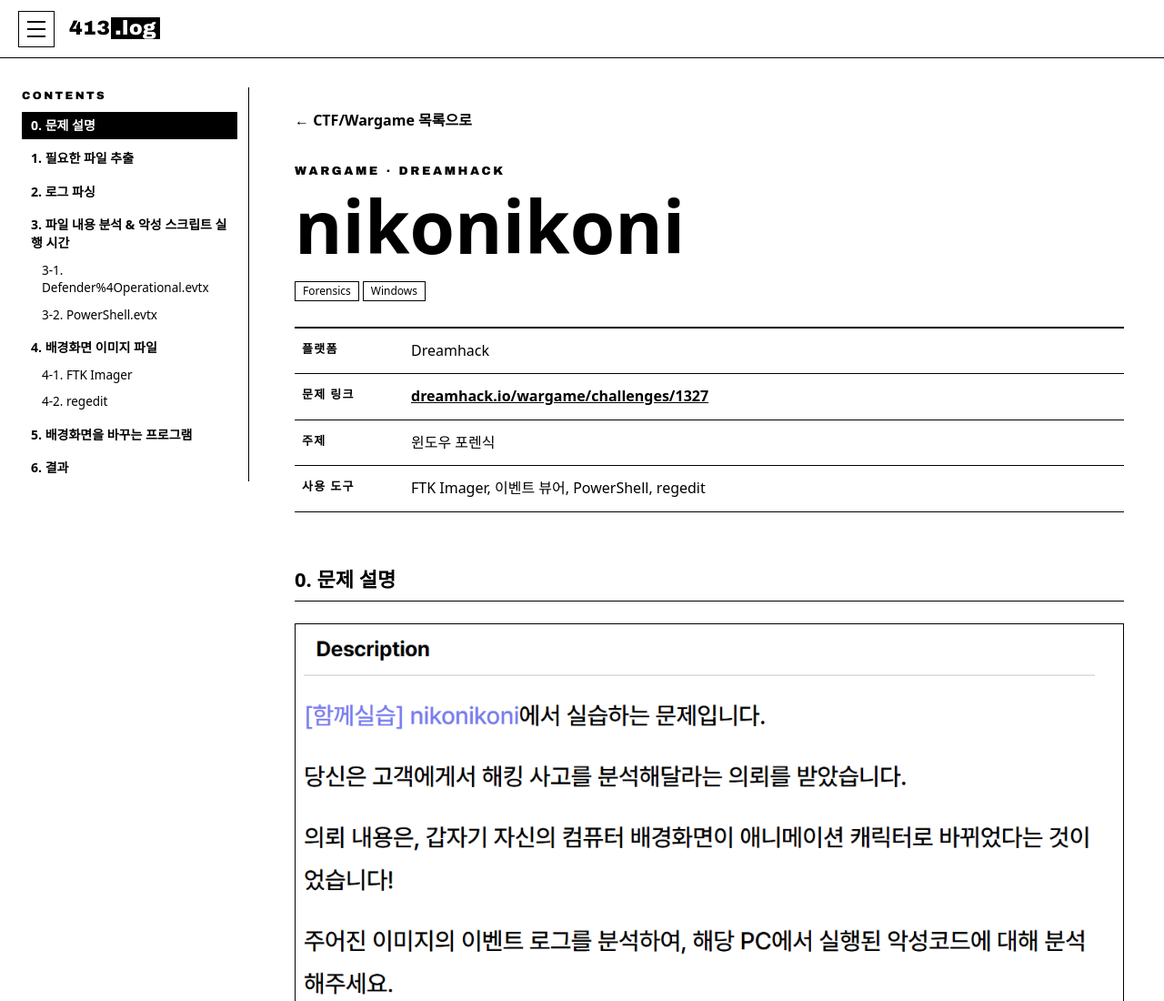
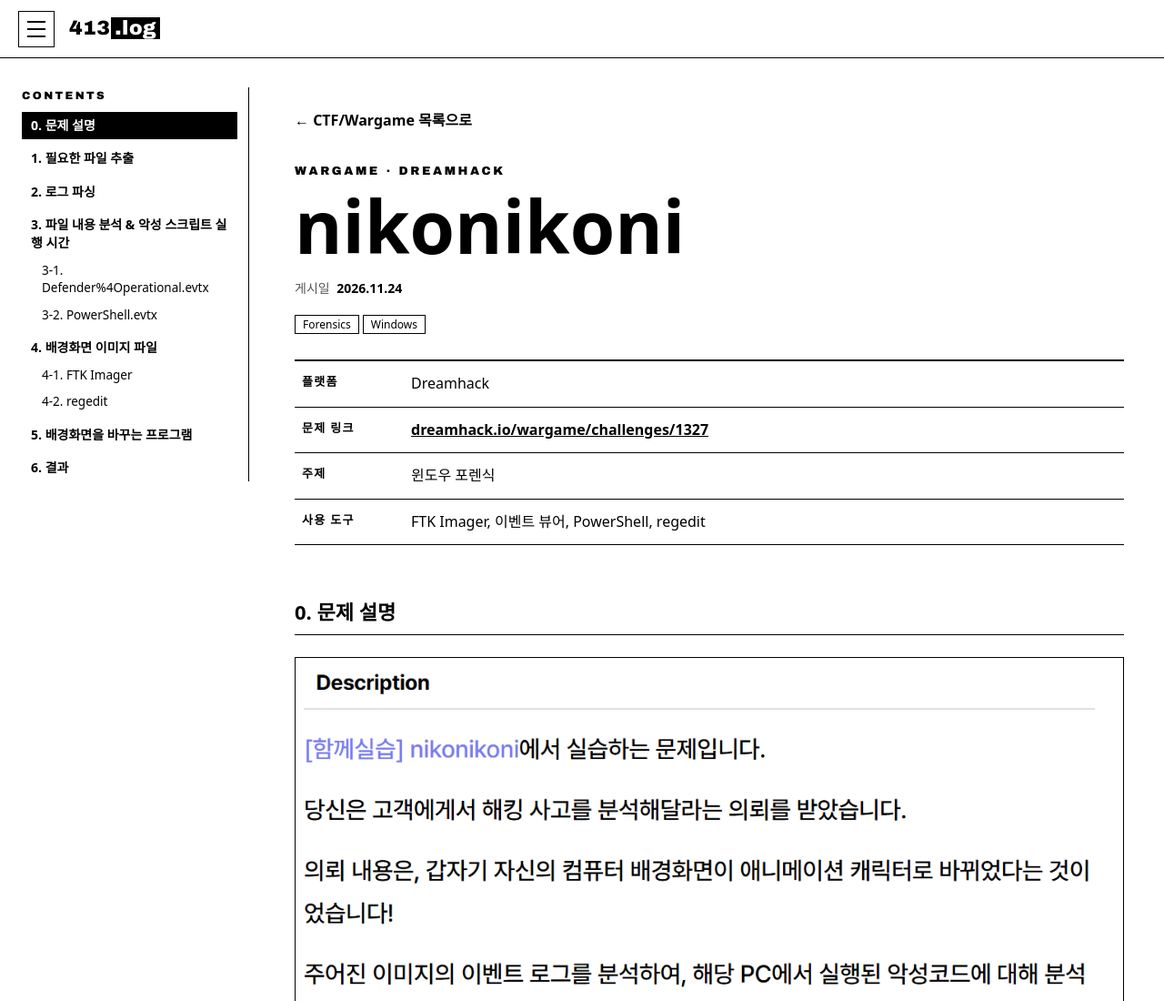
Before and after one commit to P-Sabi-413/P-Sabi-413.github.io, a plain HTML site: page ctf/nikonikoni.html in a window 1280 px wide. Shown: the top 1100 px of the page at 91% size. Drawn offline with Linux system fonts and the light colour scheme.

Commit message:
Add post date to nikonikoni.html

```diff
--- a/ctf/nikonikoni.html
+++ b/ctf/nikonikoni.html
@@ -18,6 +18,7 @@
 
     <p class="eyebrow display">WARGAME · DREAMHACK</p>
     <h1>nikonikoni</h1>
+    <p class="post-date">게시일 <time datetime="2026-11-24">2026.11.24</time></p>
     <span class="tag">Forensics</span><span class="tag">Windows</span>
 
     <!-- ===== 문제 기본 정보 ===== -->
```
